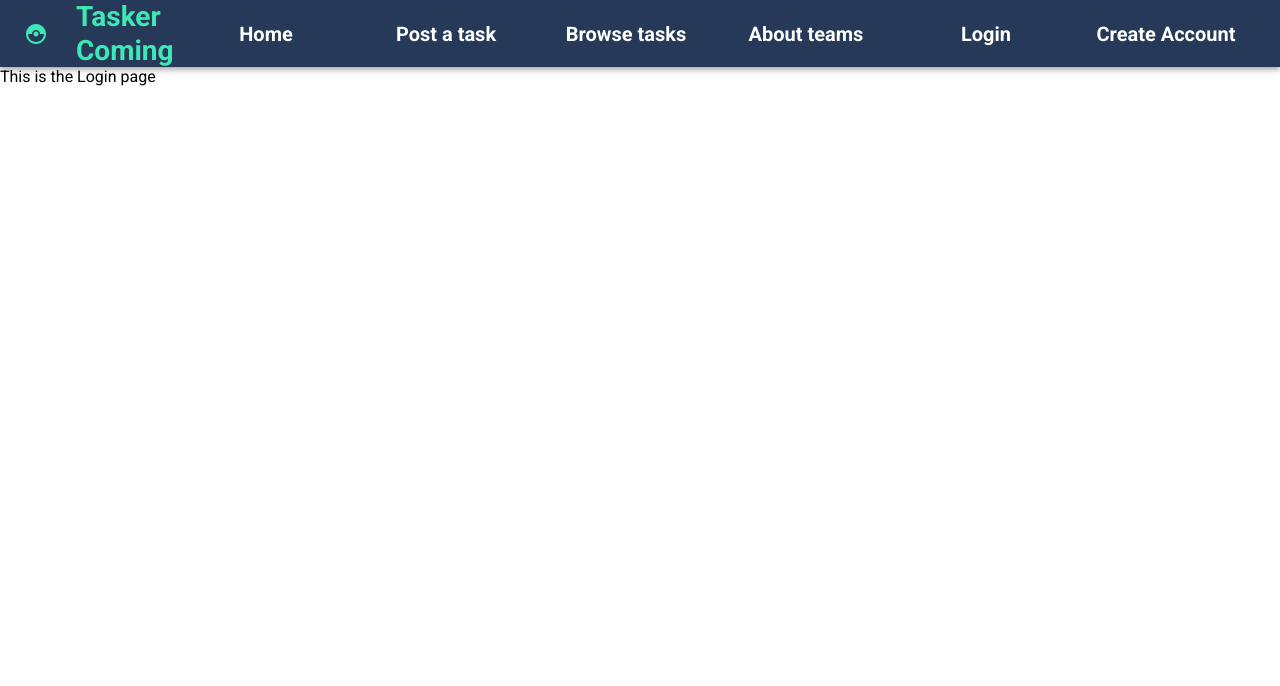
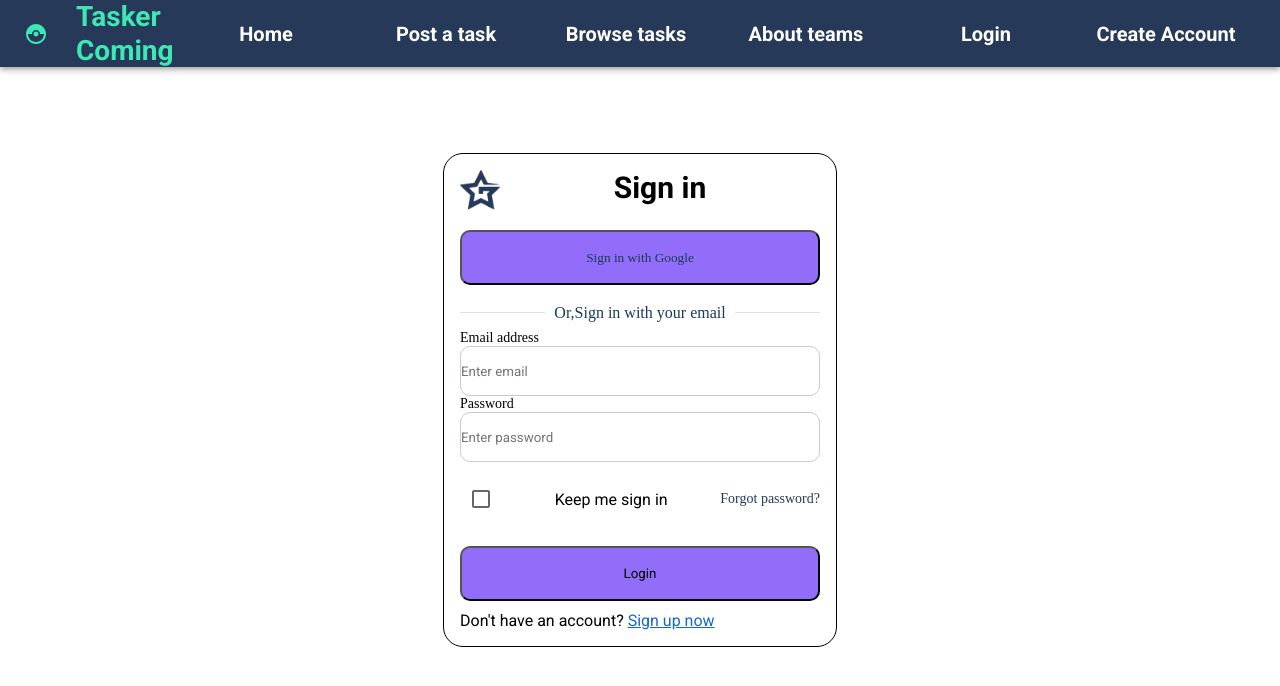
Before and after one commit to TaskComing/Tasker-Coming-Front-end, a React (Create React App) app: page /login in a window 1280 px wide. Shown: the top 686 px of the page. Built offline with nearby package versions, Linux system fonts and the light colour scheme.

Commit message:
v1/static only

```diff
--- /dev/null
+++ b/src/components/UserLoginPage/Login.styles.js
@@ -0,0 +1,69 @@
+import styled from 'styled-components';
+
+export const Layout = styled.div`
+  display: flex;
+  align-items: center;
+`;
+
+export const Container = styled.div``;
+
+export const HeaderSection = styled.section`
+  display: flex;
+  align-items: flex-start;
+`;
+
+export const Image = styled.img`
+  display: flex;
+  width: 40px;
+  height: 40px;
+`;
+
+export const SigninStyle = styled.text`
+  margin: 0 auto;
+  font-size: 30px;
+  font-weight: bold;
+`;
+
+export const Text = styled.text`
+  font-size: '10px';
+  color: #183b56;
+  font-family: 'Times New Roman', Times, serif;
+`;
+
+export const GoogleButton = styled.button`
+  background-color: #916df9;
+  height: 55px;
+  width: 360px;
+  border-radius: 10px;
+  margin-top: 20px;
+  margin-bottom: 10px;
+`;
+
+export const Form = styled.form`
+  display: flex;
+  flex-direction: column;
+  justify-content: start;
+`;
+
+export const Input = styled.input`
+  width: 360px;
+  height: 50px;
+  border-radius: 10px;
+  border: 1px solid #c3cad9;
+`;
+
+export const SigninButton = styled.button`
+  background-color: #916df9;
+  height: 55px;
+  width: 360px;
+  border-radius: 10px;
+  margin-top: 10px;
+  margin-bottom: 10px;
+`;
+export const RegisterButton = styled.span`
+  border: none;
+  cursor: pointer;
+  text-decoration: underline;
+  font-size: 16px;
+  color: #1565d8;
+`;
--- /dev/null
+++ b/src/components/UserLoginPage/LoginModal.js
@@ -0,0 +1,164 @@
+/* eslint-disable no-unused-vars */
+/* eslint-disable jsx-a11y/anchor-is-valid */
+import React, { useState, useEffect } from 'react';
+// import { useSelector, useDispatch } from 'react-redux';
+import { useNavigate } from 'react-router-dom';
+import { Box, Divider, Link, Stack, Checkbox } from '@mui/material';
+import star from '../../assets/LoginPageImages/star.png';
+// import { login, reset } from '../../features/slices/authSlice';
+
+import {
+  Container,
+  Image,
+  HeaderSection,
+  SigninStyle,
+  Text,
+  GoogleButton,
+  Form,
+  Input,
+  RegisterButton,
+  SigninButton,
+} from './Login.styles';
+
+function LoginModal() {
+  const [showLoginModal, setShowLoginModal] = useState(true);
+  const [userInfo, setUserInfo] = useState({
+    email: '',
+    password: '',
+  });
+  const { email, password } = userInfo;
+
+  const navigate = useNavigate();
+  // const dispatch = useDispatch();
+
+  // const { user, isLoading, isError, isSuccess, message } = useSelector((state) => state.auth);
+
+  // useEffect(() => {
+  //   if (isError) {
+  //     console.log(message);
+  //   }
+  //   if (isSuccess || user) {
+  //     navigate('/');
+  //   }
+  //   dispatch(reset());
+  // }, [user, isLoading, isError, isSuccess, message, navigate, dispatch]);
+
+  // if (isLoading) {
+  //   return `Loading...`;
+  // }
+
+  const onChange = (e) => {
+    setUserInfo((prev) => ({
+      ...prev,
+      [e.target.name]: e.target.value,
+    }));
+  };
+
+  // button submit
+  const handleButtonSubmit = async (e) => {
+    e.preventDefault();
+    navigate('/dashboard', { replace: true });
+  };
+
+  // form onsubmit
+  const handleLoginSubmit = (e) => {
+    e.preventDefault();
+    const userData = {
+      email,
+      password,
+    };
+    // dispatch(login(userData));
+    setShowLoginModal(true);
+  };
+
+  return (
+    <>
+      {/* <button type="button" onClick={() => setShowModal(true)}>
+        sign in
+      </button> */}
+      <div>
+        {showLoginModal && (
+          <Container>
+            <Box
+              component="span"
+              sx={{
+                position: 'absolute',
+                top: '50%',
+                left: '50%',
+                transform: 'translate(-50%, -50%)',
+                p: 2,
+                border: '1px solid black',
+                borderRadius: '20px',
+              }}
+            >
+              <HeaderSection>
+                <Image src={star} alt="img-star" />
+                <SigninStyle>Sign in</SigninStyle>
+              </HeaderSection>
+              <GoogleButton>
+                <Text sx={{ color: 'white' }}>Sign in with Google</Text>
+              </GoogleButton>
+              <div>
+                <Divider sx={{ my: 1 }}>
+                  <Text>Or,Sign in with your email</Text>
+                </Divider>
+              </div>
+              <Form onSubmit={handleLoginSubmit}>
+                <p style={{ fontSize: '14px', fontFamily: 'bold' }}>Email address</p>
+                <Input
+                  type="email"
+                  className="form-control"
+                  id="outlined-basic"
+                  name="email"
+                  value={userInfo.email}
+                  placeholder="Enter email"
+                  onChange={onChange}
+                  required
+                />
+                <p style={{ fontSize: '14px', fontFamily: 'bold' }}>Password</p>
+                <Input
+                  type="password"
+                  className="form-control"
+                  id="outlined-basic"
+                  name="password"
+                  value={userInfo.password}
+                  placeholder="Enter password"
+                  onChange={onChange}
+                  required
+                />
+              </Form>
+              <Stack
+                direction="row"
+                alignItems="center"
+                justifyContent="space-between"
+                sx={{ my: 2 }}
+              >
+                <Checkbox name="remember" label="Remember me" style={{ marginRight: '0px' }} />
+                <p>Keep me sign in</p>
+                <Link variant="subtitle2" underline="hover">
+                  Forgot password?
+                </Link>
+              </Stack>
+
+              <SigninButton type="submit" color="#916DF9" onClick={handleButtonSubmit}>
+                Login
+              </SigninButton>
+              <section>
+                Don&apos;t have an account?{' '}
+                <RegisterButton onClick={() => navigate('/create-account')}>
+                  Sign up now
+                </RegisterButton>
+              </section>
+            </Box>
+          </Container>
+        )}
+      </div>
+    </>
+  );
+}
+// LoginModal.propTypes = {
+//   showModal: PropTypes.bool,
+//   setShowModal: PropTypes.func,
+// };
+
+export default LoginModal;
--- a/src/pages/Login.js
+++ b/src/pages/Login.js
@@ -1,7 +1,8 @@
 import React from 'react';
+import LoginModal from '../components/UserLoginPage/LoginModal';
 
 function Login() {
-  return <div>This is the Login page</div>;
+  return <LoginModal />;
 }
 
 export default Login;
```
